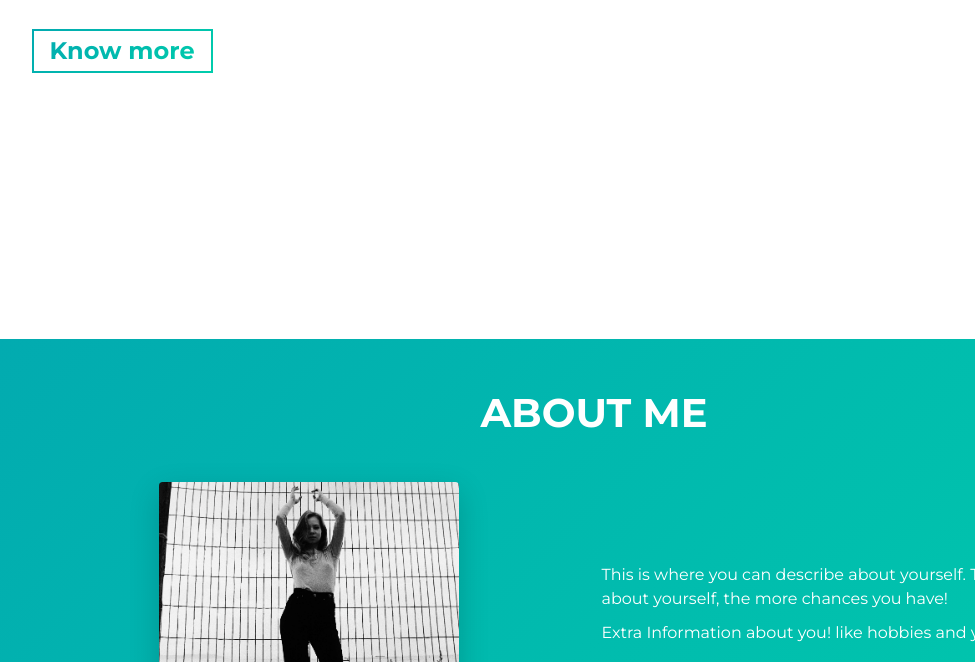
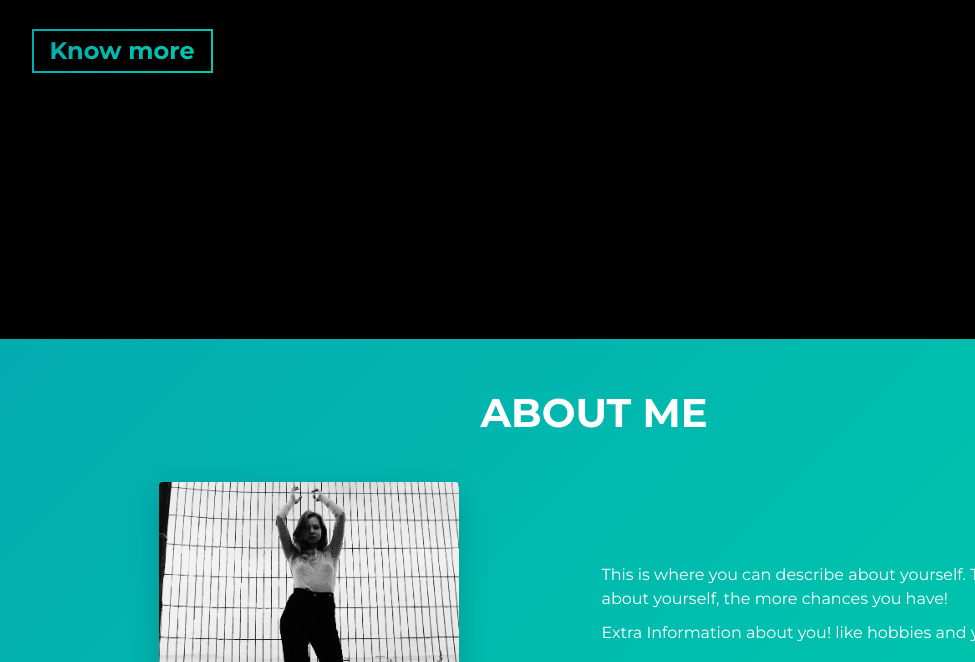
Before and after one commit to SangeethSujith/portfolio-simple-dark, a website built with Parcel: page src/index.html in a window 1280 px wide. Shown: the part 461-1123 px from the top of the page, without its empty margins (46-1021 px from the left). Built offline with nearby package versions, Linux system fonts and the light colour scheme.

Commit message:
Added and new color and styling changes

```diff
--- a/src/sass/abstracts/_variables.scss
+++ b/src/sass/abstracts/_variables.scss
@@ -3,7 +3,7 @@ $primary-color: #02aab0;
 $secondary-color: #00cdac;
 
 $white-color: #fff;
-
+$dark-color: #000;
 $dark-grey: #333333;
 $light-grey: #d2d2d2;
 
--- a/src/sass/sections/_hero.scss
+++ b/src/sass/sections/_hero.scss
@@ -4,7 +4,7 @@
   display: flex;
   align-items: center;
   border-bottom: 0px;
-  background: $white-color;
+  background: $dark-color;
   font-weight: 400;
   color: $dark-blue-text;
   padding: 0rem 5.6rem;
```
